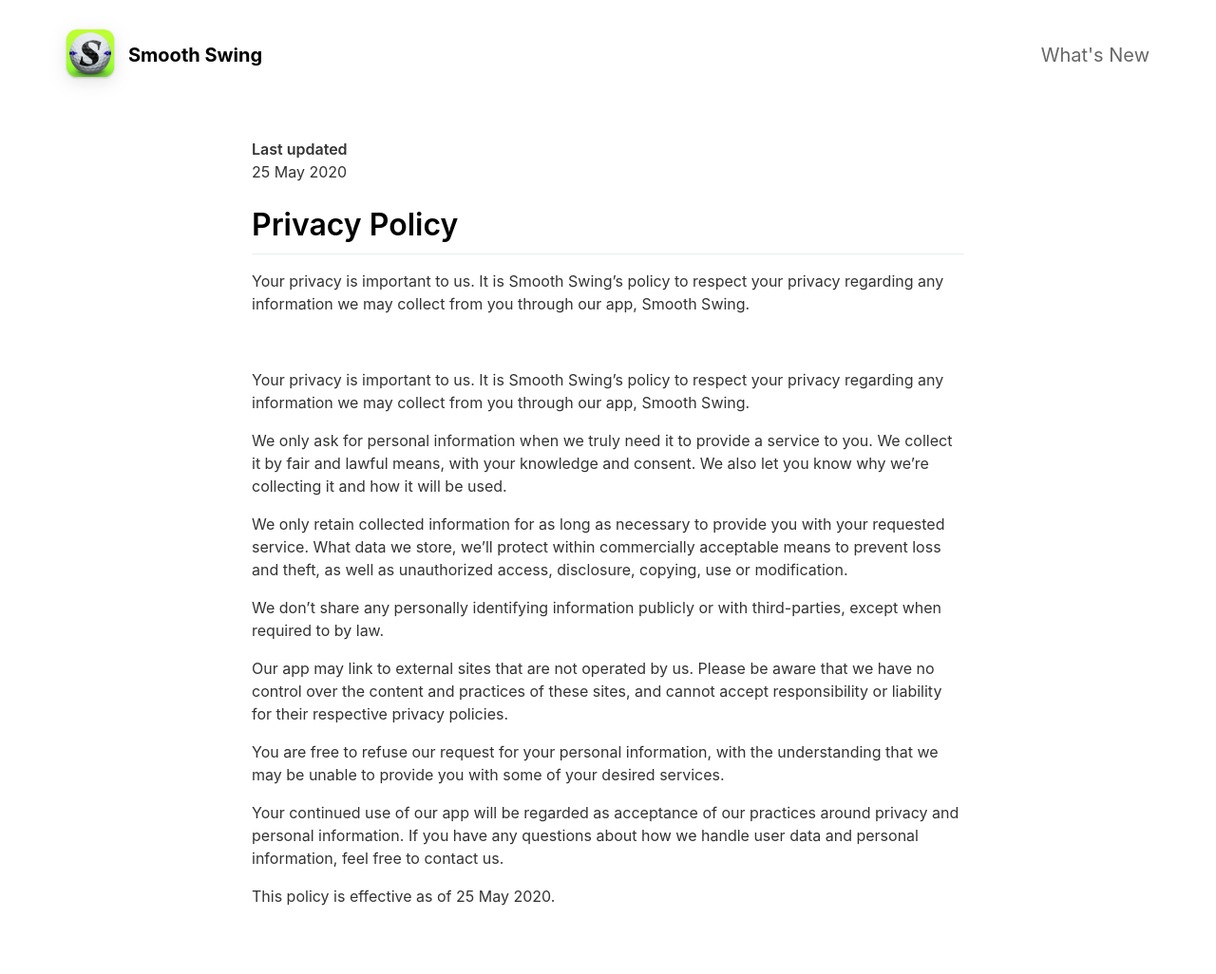
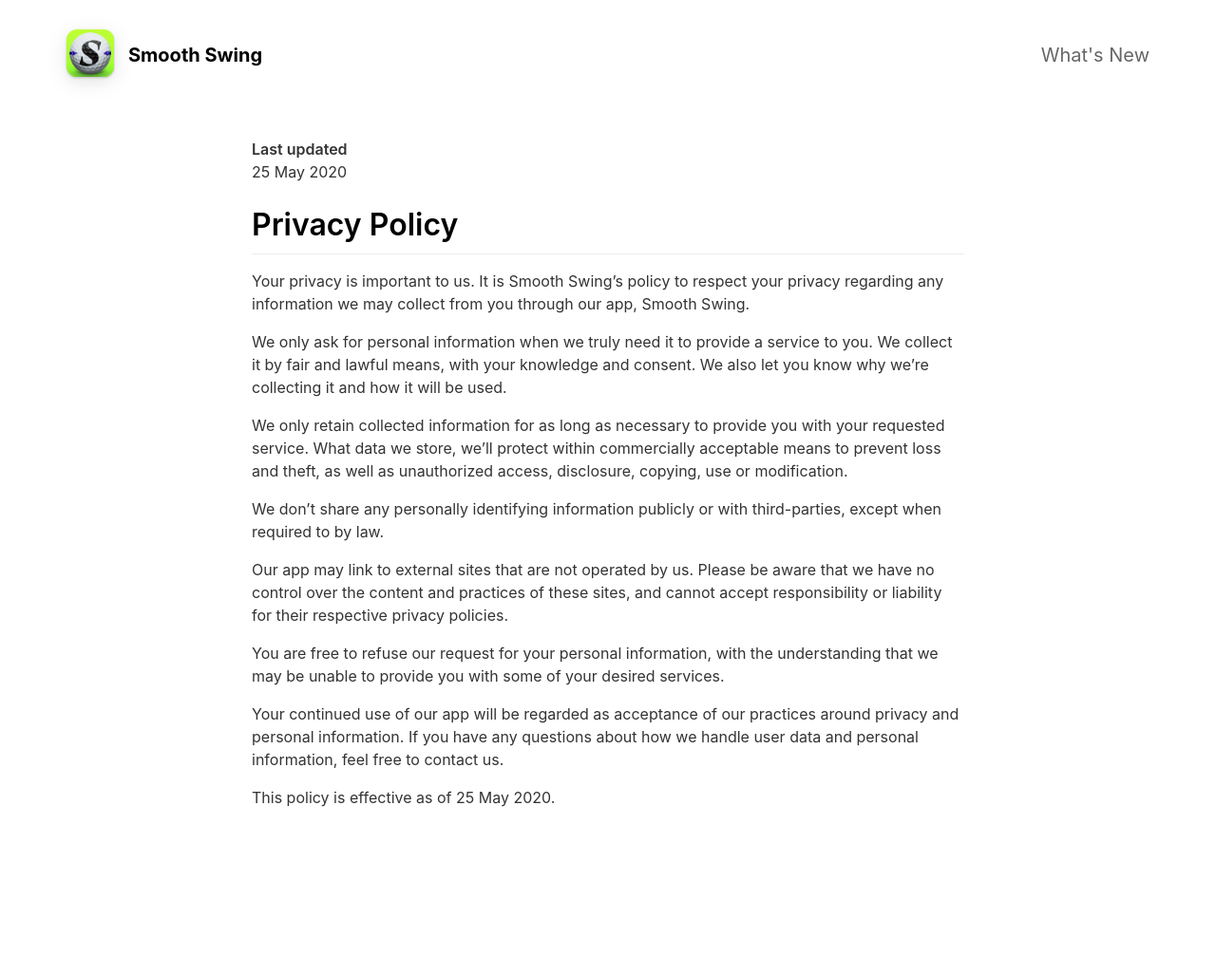
Before and after one commit to SmoothSwing/SmoothSwing.github.io, a Jekyll site: the page built from _pages/privacypolicy.md, in a window 1280 px wide. Shown: the whole page at 95% size. Built offline with Jekyll 4.4.1, drawn with Linux system fonts in a browser that asks for light colours; nearby versions of some CDN libraries; after the commit the page ends 922 px from its top, so only the background shows below that.

Commit message:
More, BASE

```diff
--- a/_pages/privacypolicy.md
+++ b/_pages/privacypolicy.md
@@ -8,9 +8,6 @@ include_in_header: false
 25 May 2020
 
 # Privacy Policy
-Your privacy is important to us. It is Smooth Swing's policy to respect your privacy regarding any information we may collect from you through our app, Smooth Swing.
-
-<br>
 
 Your privacy is important to us. It is Smooth Swing's policy to respect your privacy regarding any information we may collect from you through our app, Smooth Swing.
 
```
Also changed, not shown: _pages/changelog.md (+2 -1 lines).
